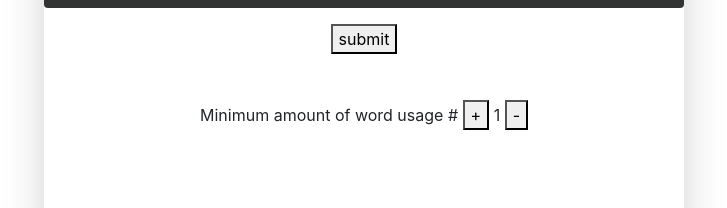
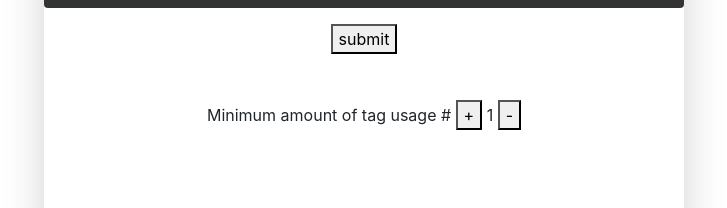
Before and after one commit to smilingkite/tag-cloud, a Vue app: page / in a window 1280 px wide. Shown: the part 176-384 px from the top of the page, without its empty margins (276-1003 px from the left). Built offline with nearby package versions, Linux system fonts and the light colour scheme.

Commit message:
user instruction

```diff
--- a/src/components/incrementdecrement.vue
+++ b/src/components/incrementdecrement.vue
@@ -1,5 +1,5 @@
 <template>
-    <p>Minimum amount of word usage #
+    <p>Minimum amount of tag usage #
       <button v-on:click="$store.dispatch('increment')">+</button>
        {{ newCount }}
       <button v-on:click.prevent="$store.dispatch('decrement')">-</button>
```
